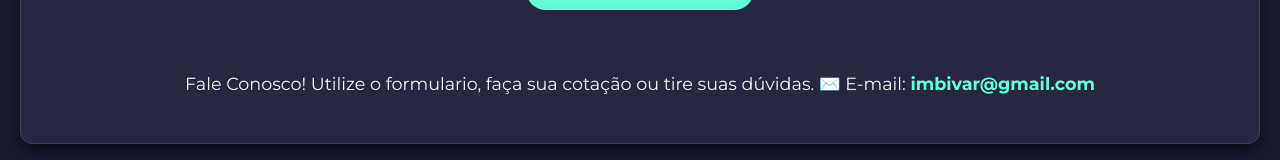
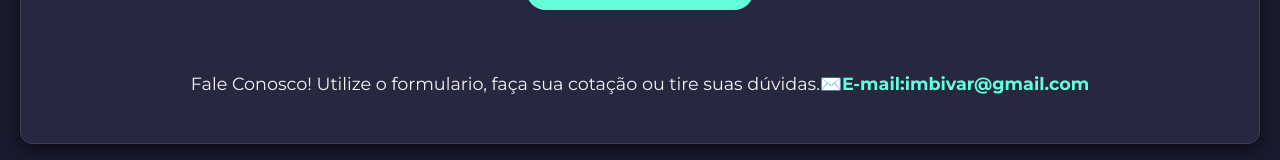
Before and after one commit to Fenix-Studio/portifolio, a plain HTML site: page index.html in a window 1280 px wide. Shown: the part 2339-2499 px from the top of the page. Drawn offline with Linux system fonts and the light colour scheme.

Commit message:
Portifolio

```diff
--- a/index.html
+++ b/index.html
@@ -152,7 +152,7 @@
         </form>
 
         <div class="contato-info-extra">
-            <p>Fale Conosco! Utilize o formulario, faça sua cotação ou tire suas dúvidas. ✉️ E-mail: <a href="mailto:imbivar@gmail.com">imbivar@gmail.com</a></p>
+            <p>Fale Conosco! Utilize o formulario, faça sua cotação ou tire suas dúvidas.<a href="mailto:imbivar@gmail.com">✉️E-mail:imbivar@gmail.com</a></p>
             </div>
     </section>
 
```
